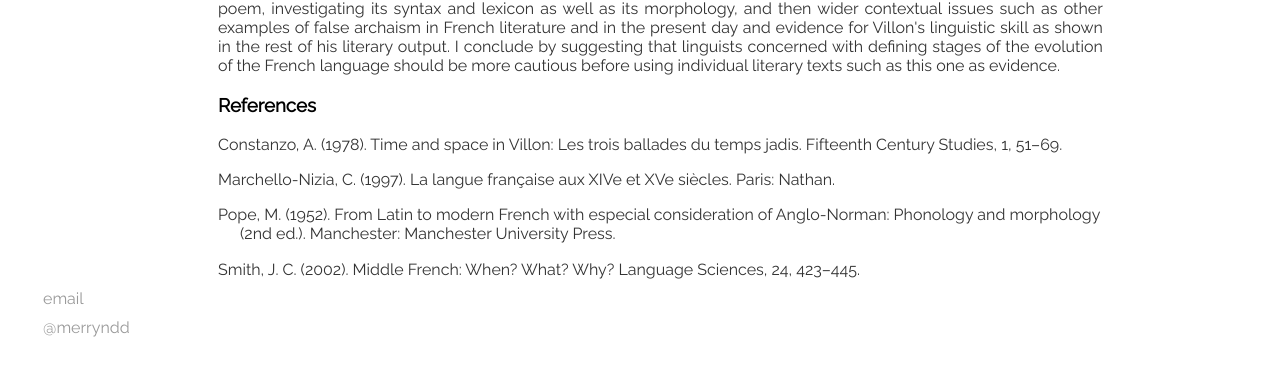
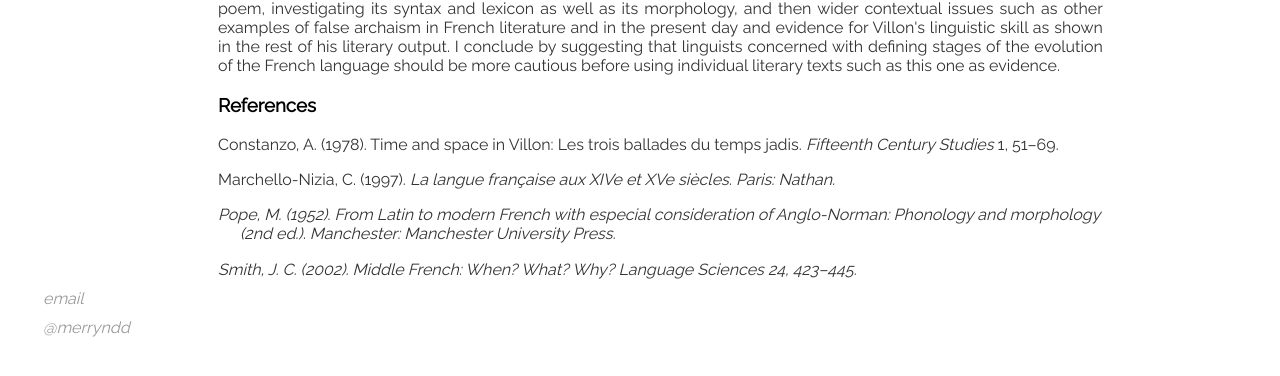
Before and after one commit to merryndd/merryndd.github.io, a Jekyll site: the page built from _posts/2016-01-27-villon.html, in a window 1280 px wide. Shown: the part 484-860 px from the top of the page. Built offline with Jekyll 4.4.1, drawn with Linux system fonts in a browser that asks for light colours.

Commit message:
Update 2016-01-27-villon.html

```diff
--- a/_posts/2016-01-27-villon.html
+++ b/_posts/2016-01-27-villon.html
@@ -12,7 +12,7 @@ categories: [papers]
 <p>François Villon’s ‘incorrect’ use of Old French-style noun morphology in a short poem of 1461 has been called a terminus ad quem for the loss of the French case system, which in turn has been used to mark the end of the Old French period (see Smith, 2002). Pope (1952: §806) asserts that the inaccuracies in Villon’s use of archaic language show “that he had no understanding of the rules at all”, and this view is repeated by later scholars (e.g. Constanzo, 1978; Marchello-Nizia, 1997). However, this paper argues that Villon’s “mistakes” are in fact deliberate and in keeping with the highly sophisticated and subversive style of the rest of his poetry. In it I examine first the extent to which archaism is used in the poem, investigating its syntax and lexicon as well as its morphology, and then wider contextual issues such as other examples of false archaism in French literature and in the present day and evidence for Villon's linguistic skill as shown in the rest of his literary output. I conclude by suggesting that linguists concerned with defining stages of the evolution of the French language should be more cautious before using individual literary texts such as this one as evidence.</p>
 
 <h3>References</h3>
-<p class="bibentry">Constanzo, A. (1978). Time and space in Villon: Les trois ballades du temps jadis. Fifteenth Century Studies, 1, 51–69.</p>
-<p class="bibentry">Marchello-Nizia, C. (1997). La langue française aux XIVe et XVe siècles. Paris: Nathan.</p>
-<p class="bibentry">Pope, M. (1952). From Latin to modern French with especial consideration of Anglo-Norman: Phonology and morphology (2nd ed.). Manchester: Manchester University Press.</p>
-<p class="bibentry">Smith, J. C. (2002). Middle French: When? What? Why? Language Sciences, 24, 423–445.</p>
+<p class="bibentry">Constanzo, A. (1978). Time and space in Villon: Les trois ballades du temps jadis. <i>Fifteenth Century Studies</i> 1, 51–69.</p>
+<p class="bibentry">Marchello-Nizia, C. (1997). <i>La langue française aux XIVe et XVe siècles<i/>. Paris: Nathan.</p>
+<p class="bibentry">Pope, M. (1952). <i>From Latin to modern French with especial consideration of Anglo-Norman: Phonology and morphology</i> (2nd ed.). Manchester: Manchester University Press.</p>
+<p class="bibentry">Smith, J. C. (2002). <i>Middle French: When? What? Why? Language Sciences</i> 24, 423–445.</p>
```
